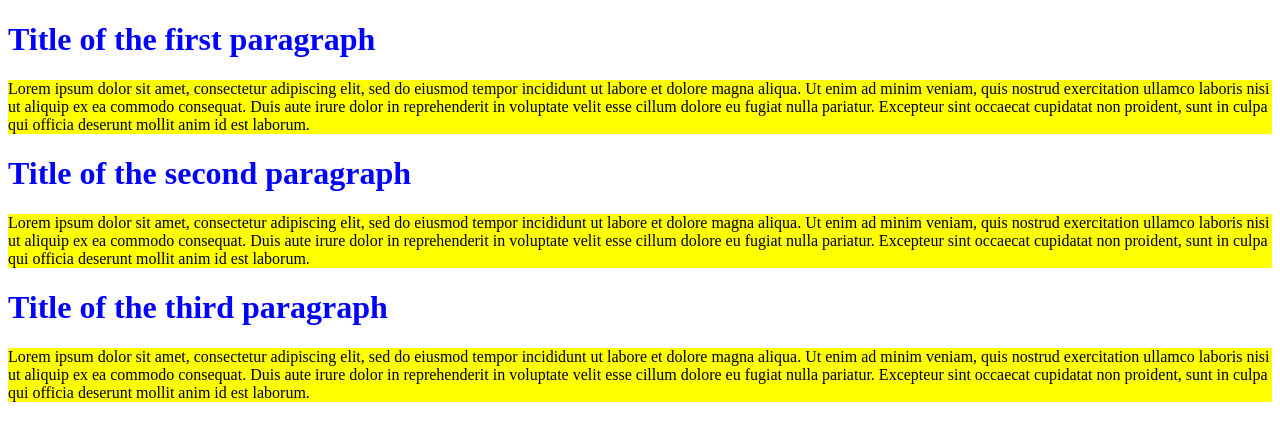
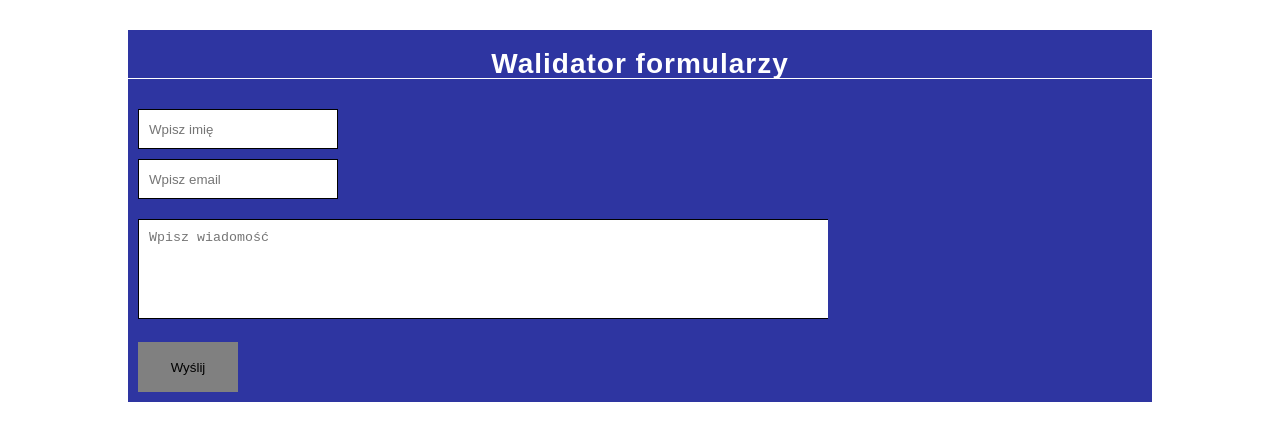
Before and after one commit to HomeMadeProjects/HomeMadeProjects.github.io, a plain HTML site: page index.html in a window 1280 px wide. Drawn offline with Linux system fonts and the light colour scheme.

Commit message:
Add files via upload

```diff
--- a/index.html
+++ b/index.html
@@ -1,34 +1,30 @@
 <!DOCTYPE html>
-<html lang="zxx">
+<html lang="en">
+
 <head>
-<meta charset="utf-8">
-<title>My first website project</title>
-
-	<style>
-
-	h1 {
-		color: blue;
-	}
-
-	p {
-		background-color: yellow;
-	}
-
-	</style>
-
+    <meta charset="UTF-8">
+    <meta name="viewport" content="width=device-width, initial-scale=1.0">
+    <title>Walidator formularzy</title>
+    <link rel="stylesheet" href="style.css">
 </head>
 
 <body>
+    <div class="container">
 
-	<h1>Title of the first paragraph</h1>
+        <h1>Walidator formularzy</h1>
 
-	<p>Lorem ipsum dolor sit amet, consectetur adipiscing elit, sed do eiusmod tempor incididunt ut labore et dolore magna aliqua. Ut enim ad minim veniam, quis nostrud exercitation ullamco laboris nisi ut aliquip ex ea commodo consequat. Duis aute irure dolor in reprehenderit in voluptate velit esse cillum dolore eu fugiat nulla pariatur. Excepteur sint occaecat cupidatat non proident, sunt in culpa qui officia deserunt mollit anim id est laborum.</p>
+        <form action="#" id="myForm">
+            <input type="text" name="your-name" placeholder="Wpisz imię">
+            <input type="email" name="your-email" placeholder="Wpisz email">
+            <textarea name="your-message" placeholder="Wpisz wiadomość"></textarea>
 
-	<h1>Title of the second paragraph</h1>
+            <div class="errorMessage"></div>
 
-	<p>Lorem ipsum dolor sit amet, consectetur adipiscing elit, sed do eiusmod tempor incididunt ut labore et dolore magna aliqua. Ut enim ad minim veniam, quis nostrud exercitation ullamco laboris nisi ut aliquip ex ea commodo consequat. Duis aute irure dolor in reprehenderit in voluptate velit esse cillum dolore eu fugiat nulla pariatur. Excepteur sint occaecat cupidatat non proident, sunt in culpa qui officia deserunt mollit anim id est laborum.</p>
+            <button type="submit">Wyślij</button>
+        </form>
 
-	<h1>Title of the third paragraph</h1>
-	<p>Lorem ipsum dolor sit amet, consectetur adipiscing elit, sed do eiusmod tempor incididunt ut labore et dolore magna aliqua. Ut enim ad minim veniam, quis nostrud exercitation ullamco laboris nisi ut aliquip ex ea commodo consequat. Duis aute irure dolor in reprehenderit in voluptate velit esse cillum dolore eu fugiat nulla pariatur. Excepteur sint occaecat cupidatat non proident, sunt in culpa qui officia deserunt mollit anim id est laborum.</p>
+    </div>
+    <script src="scripts.js"></script>
 </body>
+
 </html>
--- /dev/null
+++ b/scripts.js
@@ -0,0 +1,36 @@
+const form = document.querySelector("form");
+const inputName = document.querySelector("input[name=your-name]");
+const inputEmail = document.querySelector("input[name=your-email]");
+const text = document.querySelector("textarea");
+const errorMessage = document.querySelector("errorMessage");
+
+form.addEventListener("submit", e => {
+
+    e.preventDefault();
+
+    let errors = [];
+
+    if (inputName.value.length <= 3) {
+        errors.push("Wypełnij pole z imieniem");
+    }
+
+    if (inputEmail.value.indexOf === -1) {
+        errors.push("Wypełnij pole z emailem");
+    }
+
+    if (text === "") {
+        errors.push("Wypełnij pole wiadomości");
+    }
+
+    if (!errors.length) {
+        e.target.submit();
+    } else {
+        errorMessage.innerHTML = `
+        <h3 class="form-error-title">Przed wysłaniem proszę poprawić następujące błędy:</h3>
+        <ul class="form-error-list">
+            ${errors.map(el => `<li>${el}</li>`).join("")}
+        </ul>
+        `;
+    }
+
+});
--- /dev/null
+++ b/style.css
@@ -0,0 +1,73 @@
+* {
+    padding: 0;
+    margin: 0;
+    box-sizing: border-box;
+}
+
+body {
+    font-family: Arial, Helvetica, sans-serif;
+    font-size: 14px;
+}
+
+.container {
+    width: 80%;
+    margin: 30px auto;
+    overflow: hidden;
+    background-color: rgb(46, 53, 161);
+}
+
+h1 {
+    padding-top: 20px;
+    margin-bottom: 20px;
+    line-height: 1;
+    text-align: center;
+    letter-spacing: 1px;
+    border-bottom: solid white 1px;
+    color: white;
+}
+
+form {
+    width: 700px;
+    overflow: hidden;
+}
+
+form input,
+textarea {
+    border: solid black 1px;
+}
+
+form input {
+    display: block;
+    width: 200px;
+    height: 40px;
+    padding: 10px;
+    margin: 10px;
+    border-radius: 0;
+    cursor: pointer;
+}
+
+textarea {
+    clear: both;
+    width: 100%;
+    height: 100px;
+    padding: 10px;
+    margin: 10px;
+    resize: none;
+}
+
+button {
+    height: 50px;
+    width: 100px;
+    float: left;
+    padding: 10px;
+    margin: 10px;
+    background-color: grey;
+    border: none;
+    cursor: pointer;
+    transition: .3s;
+}
+
+button:hover {
+    background-color: black;
+    color: white;
+}
```
